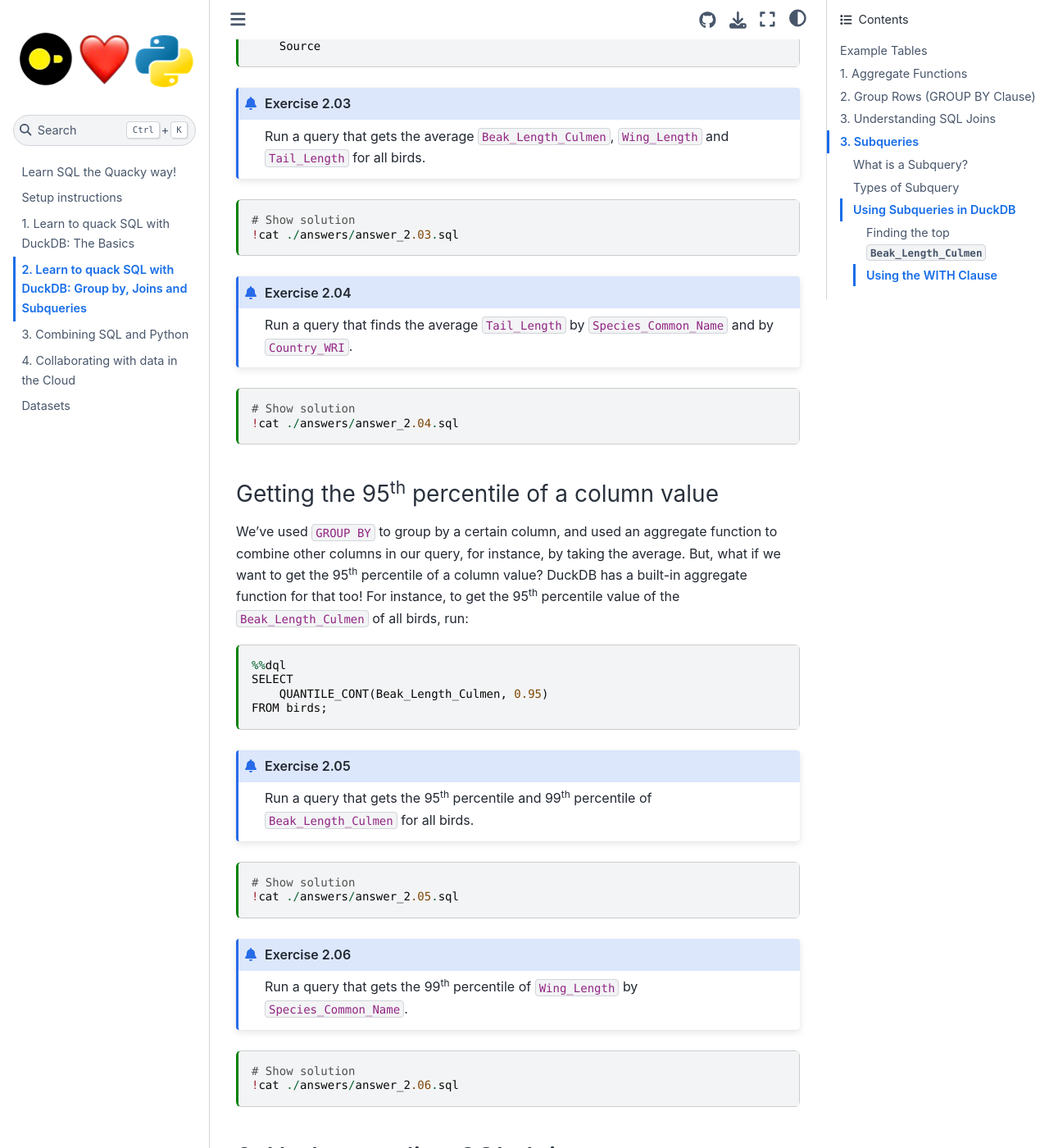
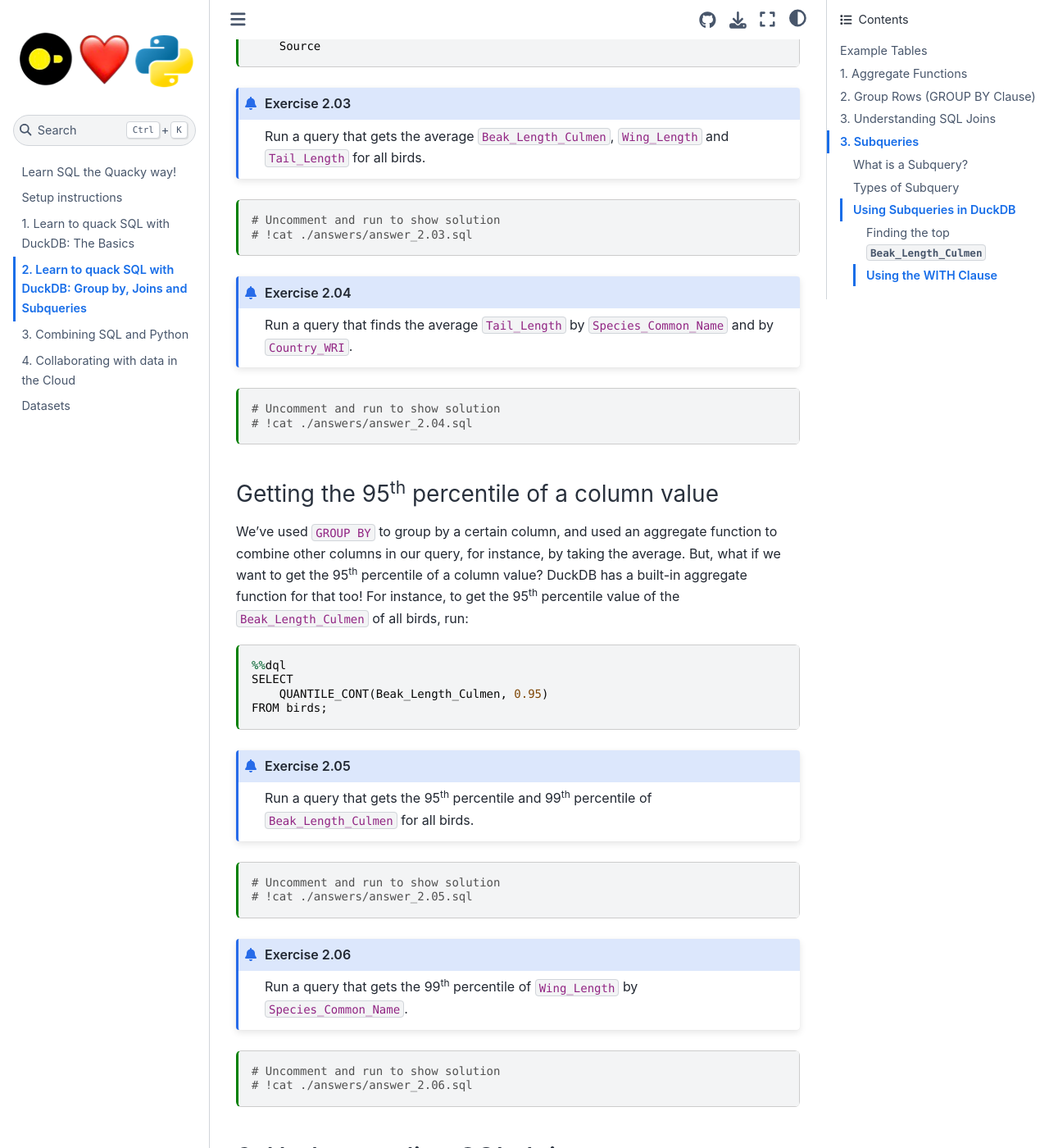
Before and after one commit to MotherDuck-Open-Source/sql-tutorial, a Jupyter Book: the page built from 2_intro-sql-2.md, in a window 1280 px wide and 1400 px high, scrolled down 2734 px. Shown: the whole window at 82% size. Built offline with Jupyter Book 1.0.4 settings and Sphinx 7.4.7 and the Sphinx Book theme 1.1.4, drawn with Linux system fonts in a browser that asks for light colours; some of the changed text lies outside the part shown.

Commit message:
comment out solutions

````diff
--- a/2_intro-sql-2.md
+++ b/2_intro-sql-2.md
@@ -64,16 +64,16 @@ SUMMARIZE ducks;
 Create a new table `birds_measurements` from the file `birds.csv` (this file contains the names and measurements of individuals from over 10k bird species).
 ```
 ```{code-cell}
-# Show solution
-!cat ./answers/answer_2.01.sql
+# Uncomment and run to show solution
+# !cat ./answers/answer_2.01.sql
 ```
 
 ```{admonition} Exercise 2.02
 Create a new table `ducks_species` from the file `ducks.csv` (this file contains species names and common names of ducks).
 ```
 ```{code-cell}
-# Show solution
-!cat ./answers/answer_2.02.sql
+# Uncomment and run to show solution
+# !cat ./answers/answer_2.02.sql
 ```
 
 ## 1. Aggregate Functions
@@ -135,15 +135,15 @@ GROUP BY
 Run a query that gets the average `Beak_Length_Culmen`, `Wing_Length` and `Tail_Length` for all birds.
 ```
 ```{code-cell}
-# Show solution
-!cat ./answers/answer_2.03.sql
+# Uncomment and run to show solution
+# !cat ./answers/answer_2.03.sql
 ```
 ```{admonition} Exercise 2.04
 Run a query that finds the average `Tail_Length` by `Species_Common_Name` and by `Country_WRI`.
 ```
 ```{code-cell}
-# Show solution
-!cat ./answers/answer_2.04.sql
+# Uncomment and run to show solution
+# !cat ./answers/answer_2.04.sql
 ```
 
 ### Getting the 95<sup>th</sup> percentile of a column value
@@ -161,16 +161,16 @@ FROM birds;
 Run a query that gets the 95<sup>th</sup> percentile and 99<sup>th</sup> percentile of `Beak_Length_Culmen` for all birds.
 ```
 ```{code-cell}
-# Show solution
-!cat ./answers/answer_2.05.sql
+# Uncomment and run to show solution
+# !cat ./answers/answer_2.05.sql
 ```
 
 ```{admonition} Exercise 2.06
 Run a query that gets the 99<sup>th</sup> percentile of `Wing_Length` by `Species_Common_Name`.
 ```
 ```{code-cell}
-# Show solution
-!cat ./answers/answer_2.06.sql
+# Uncomment and run to show solution
+# !cat ./answers/answer_2.06.sql
 ```
 
 
@@ -228,16 +228,16 @@ Inequality conditions are also possible (as we will see later!).
 Run a query that gets the name, `Beak_Length_Culmen`, `Wing_Length` and `Tail_Length` of birds that are ducks.
 ```
 ```{code-cell}
-# Show solution
-!cat ./answers/answer_2.07.sql
+# Uncomment and run to show solution
+# !cat ./answers/answer_2.07.sql
 ```
 
 ```{admonition} Exercise 2.08
 Let's run a similar query, but group the ducks by species. Run a query that gets the `Species_Common_Name`, _average_ `Beak_Length_Culmen`, `Wing_Length` and `Tail_Length` of birds that are ducks, and sort the results by `Species_Common_Name`.
 ```
 ```{code-cell}
-# Show solution
-!cat ./answers/answer_2.08.sql
+# Uncomment and run to show solution
+# !cat ./answers/answer_2.08.sql
 ```
 
 ### LEFT OUTER JOIN (LEFT JOIN)
@@ -278,8 +278,8 @@ Hint: In Python (like in SQL), nothing equals None!
 Just like in Python, we use the `IS` keyword to check if a value is missing.
 ```
 ```{code-cell}
-# Show solution
-!cat ./answers/answer_2.09.sql
+# Uncomment and run to show solution
+# !cat ./answers/answer_2.09.sql
 ```
 
 ## 3. Subqueries
@@ -326,16 +326,16 @@ In this example, the subquery (`SELECT QUANTILE_CONT(birds.Beak_Length_Culmen, 0
 Find the duck species that have a `Wing_Length` larger than the 99<sup>th</sup> percentile of all ducks.
 ```
 ```{code-cell}
-# Show solution
-!cat ./answers/answer_2.10.sql
+# Uncomment and run to show solution
+# !cat ./answers/answer_2.10.sql
 ```
 
 ```{admonition} Exercise 2.11
 Can you find any duck species that have both a `Wing_Length` _and_ `Beak_Length_Culmen` larger than the 95<sup>th</sup> percentile of all duck species?
 ```
 ```{code-cell}
-# Show solution
-!cat ./answers/answer_2.11.sql
+# Uncomment and run to show solution
+# !cat ./answers/answer_2.11.sql
 ```
 
 
@@ -345,8 +345,8 @@ NOTE: This is extra credit!
 Instead of individual ducks, find the duck species that _on average_ have a measured beak size that is larger than the 95<sup>th</sup> percentile of all ducks.
 ```
 ```{code-cell}
-# Show solution
-!cat ./answers/answer_2.12.sql
+# Uncomment and run to show solution
+# !cat ./answers/answer_2.12.sql
 ```
 
 
@@ -390,8 +390,8 @@ In this example, the `WITH` clause creates two temporary result sets called `duc
 Find the duck species that have an average `Wing_Length` larger than the 95<sup>th</sup> percentile of all duck species.
 ```
 ```{code-cell}
-# Show solution
-!cat ./answers/answer_2.13.sql
+# Uncomment and run to show solution
+# !cat ./answers/answer_2.13.sql
 ```
 
 
@@ -399,6 +399,6 @@ Find the duck species that have an average `Wing_Length` larger than the 95<sup>
 What about the duck species that have both a `Wing_Length` _or_ `Beak_Length_Culmen` larger than the 95sup>th</sup> percentile of all duck species?
 ```
 ```{code-cell}
-# Show solution
-!cat ./answers/answer_2.14.sql
+# Uncomment and run to show solution
+# !cat ./answers/answer_2.14.sql
 ```
````
Also changed, not shown: 1_intro-sql-1.md (+16 -16 lines), 3_sql-and-python.md (+8 -8 lines), 2 other files.
